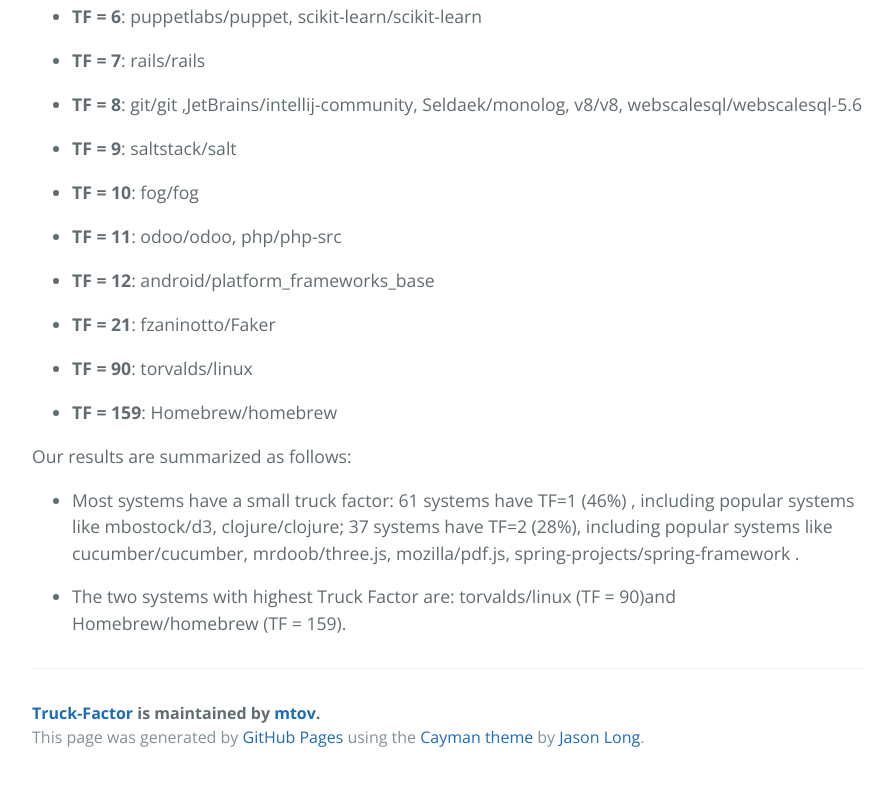
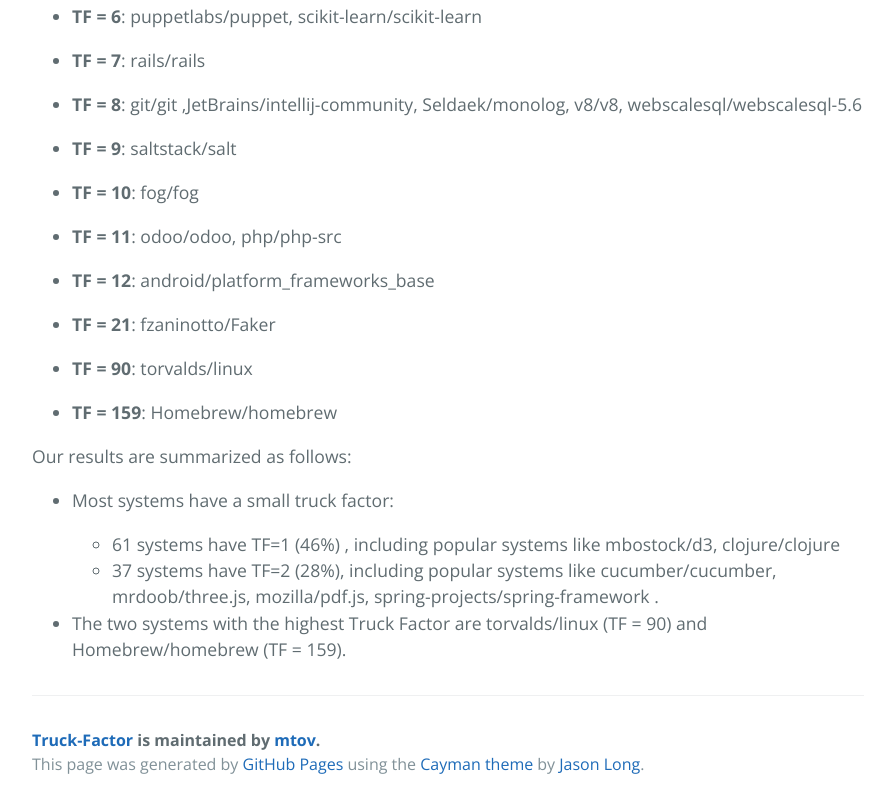
Before and after one commit to aserg-ufmg/Truck-Factor, a plain HTML site: page index.html in a window 1280 px wide. Shown: the part 1828-2636 px from the top of the page, without its empty margins (192-1085 px from the left). Before the commit the page ends 2609 px from the top, so only its background shows below. Drawn offline with nearby package versions, Linux system fonts and the light colour scheme.

```diff
--- a/index.html
+++ b/index.html
@@ -69,8 +69,15 @@ jquery/jquery, meteor/meteor, Shopify/active_merchant, spotify/luigi</p></li>
 <p>Our results are summarized as follows:</p>
 
 <ul>
-<li><p>Most systems have a small truck factor: 61 systems have TF=1 (46%) , including popular systems like mbostock/d3, clojure/clojure; 37 systems have TF=2 (28%), including popular systems like cucumber/cucumber, mrdoob/three.js, mozilla/pdf.js, spring-projects/spring-framework .</p></li>
-<li><p>The two systems with highest Truck Factor are:  torvalds/linux (TF = 90)and Homebrew/homebrew (TF = 159).  </p></li>
+<li>
+<p>Most systems have a small truck factor: </p>
+
+<ul>
+<li>61 systems have TF=1 (46%) , including popular systems like mbostock/d3, clojure/clojure</li>
+<li> 37 systems have TF=2 (28%), including popular systems like cucumber/cucumber, mrdoob/three.js, mozilla/pdf.js, spring-projects/spring-framework .</li>
+</ul>
+</li>
+<li><p>The two systems with the highest Truck Factor are  torvalds/linux (TF = 90) and Homebrew/homebrew (TF = 159).  </p></li>
 </ul>
 
       <footer class="site-footer">
```
Also changed, not shown: params.json (+1 -1 lines).
